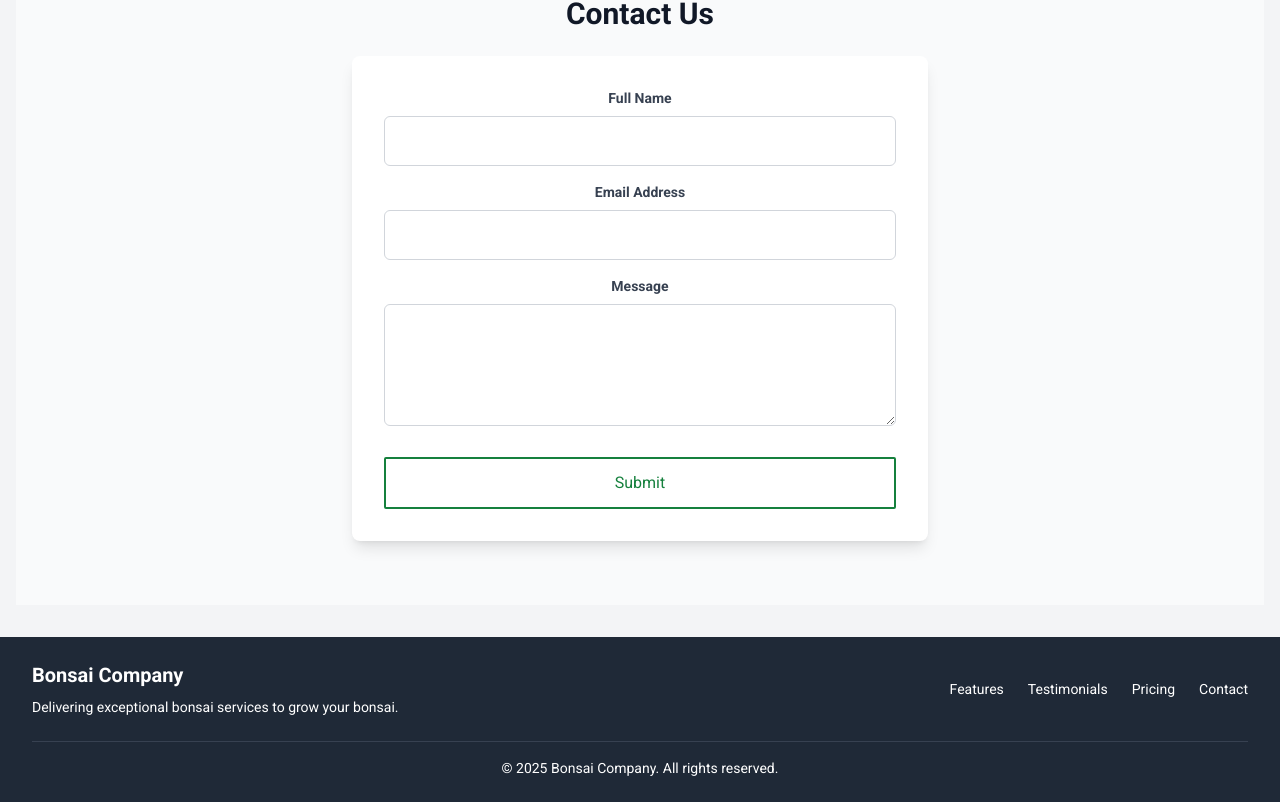
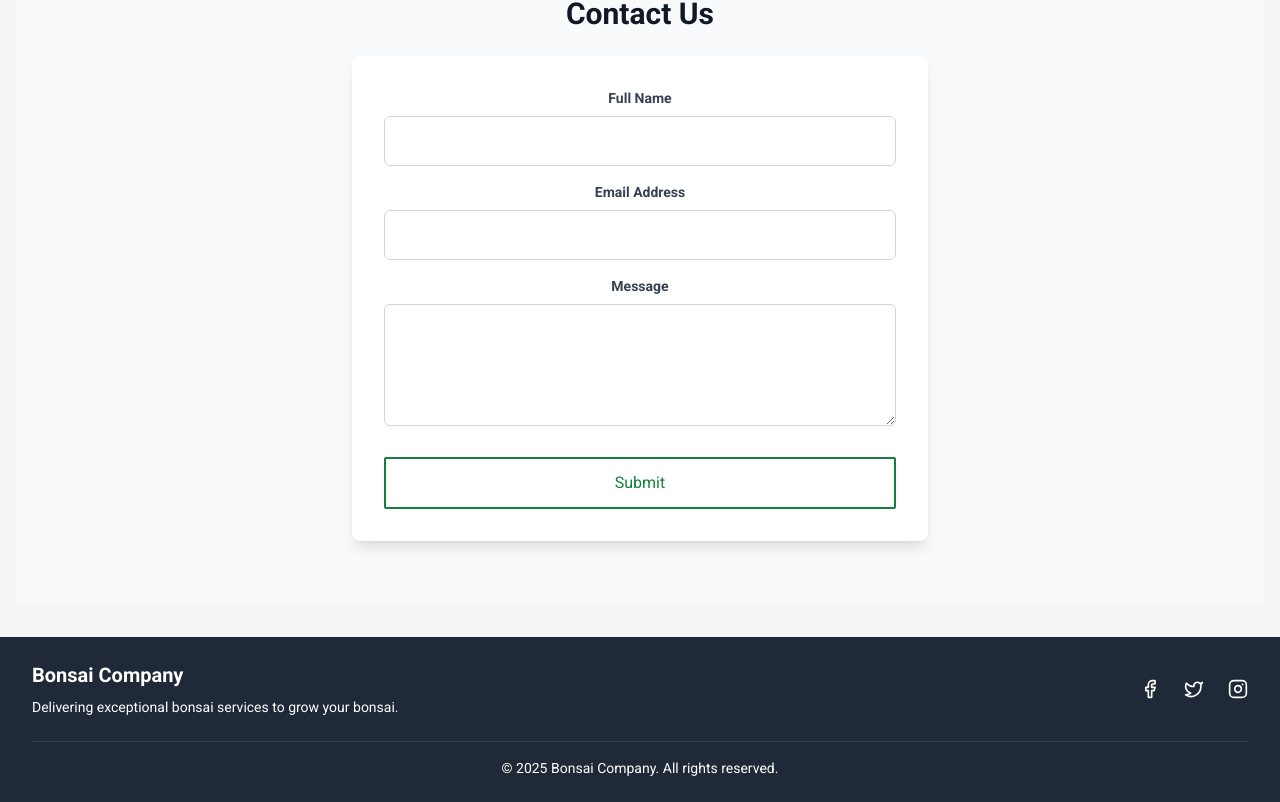
Before and after one commit to JulianBelmartino/ReactTypescriptApp, a React (Create React App) app: page / in a window 1280 px wide. Shown: the part 2284-3086 px from the top of the page. Built offline with nearby package versions, Linux system fonts and the light colour scheme; no server answers.

Commit message:
Footer correction

```diff
--- a/src/components/Footer.tsx
+++ b/src/components/Footer.tsx
@@ -1,4 +1,5 @@
 import React from 'react';
+import { Facebook, Instagram, Twitter } from 'lucide-react';
 
 const Footer: React.FC = () => {
   return (
@@ -12,23 +13,18 @@ const Footer: React.FC = () => {
           <div className="mt-4 md:mt-0">
             <ul className="flex justify-center md:justify-end space-x-6">
               <li>
-                <a href="#featured" className="text-sm hover:text-gray-400">
-                  Features
+                <a href="https://facebook.com" target="_blank" rel="noopener noreferrer" className="hover:text-gray-400">
+                  <Facebook className="w-5 h-5" />
                 </a>
               </li>
               <li>
-                <a href="#testimonials" className="text-sm hover:text-gray-400">
-                  Testimonials
+                <a href="https://x.com" target="_blank" rel="noopener noreferrer" className="hover:text-gray-400">
+                  <Twitter className="w-5 h-5" />
                 </a>
               </li>
               <li>
-                <a href="#pricing" className="text-sm hover:text-gray-400">
-                  Pricing
-                </a>
-              </li>
-              <li>
-                <a href="#contact" className="text-sm hover:text-gray-400">
-                  Contact
+                <a href="https://instagram.com" target="_blank" rel="noopener noreferrer" className="hover:text-gray-400">
+                  <Instagram className="w-5 h-5" />
                 </a>
               </li>
             </ul>
```
